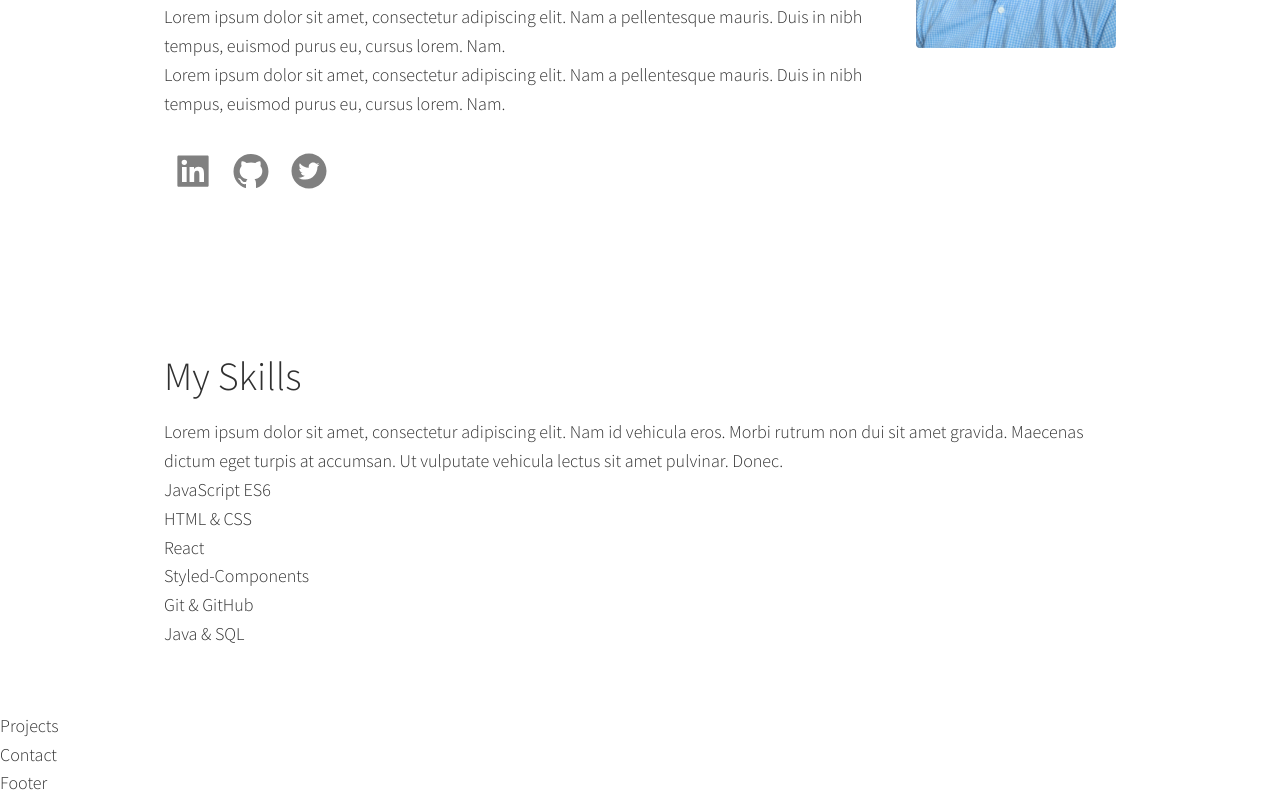
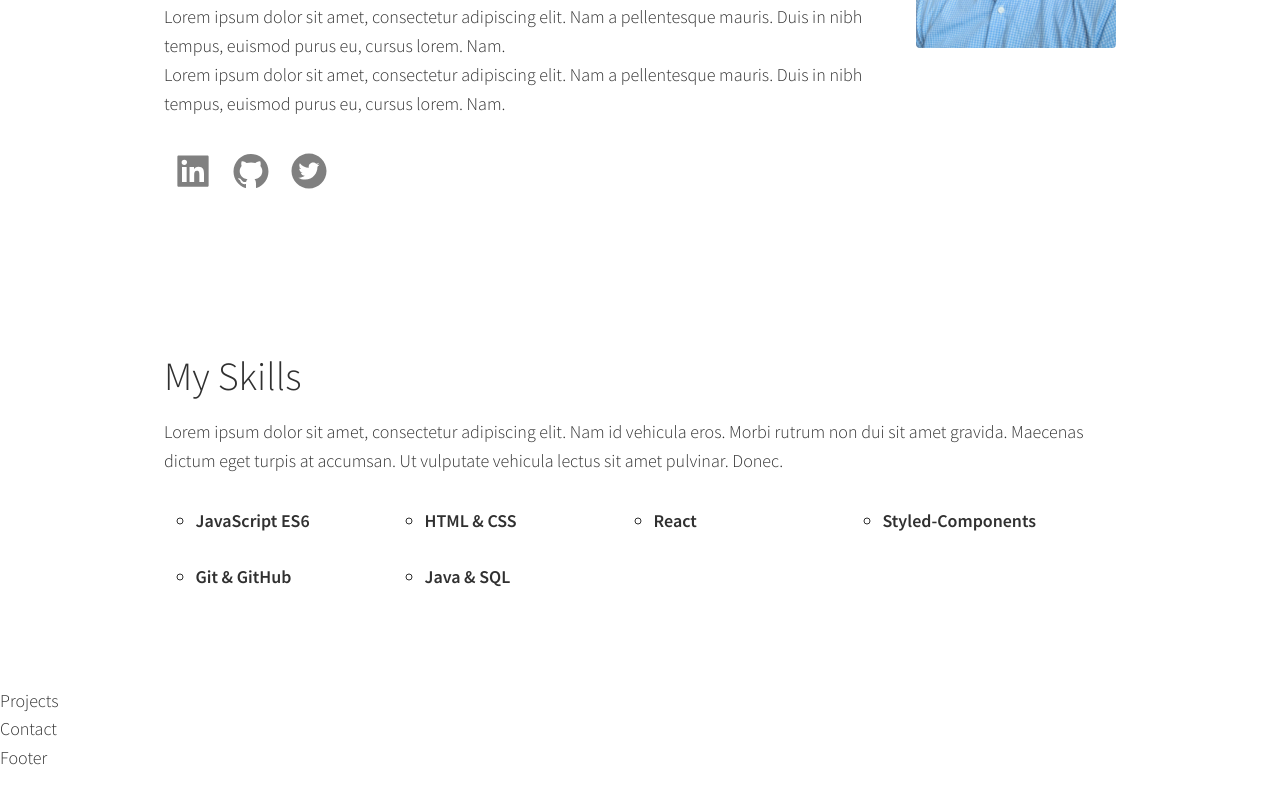
Before and after one commit to markjager13/next-portfolio, a Next.js app: page / in a window 1280 px wide. Shown: the part 363-1163 px from the top of the page. After the commit the page ends 1138 px from the top, so only its background shows below. Built offline with nearby package versions, Linux system fonts and the light colour scheme.

Commit message:
added skills styles, added simibold font 600 to _document

```diff
--- a/components/Skills.js
+++ b/components/Skills.js
@@ -1,19 +1,19 @@
 import React from 'react'
-import { Section, Title } from './styles/Skills.styled';
+import { Section, Title, SkillsList } from './styles/Skills.styled';
 
 const Skills = () => {
   return (
     <Section>
         <Title>My Skills</Title>
         <p>Lorem ipsum dolor sit amet, consectetur adipiscing elit. Nam id vehicula eros. Morbi rutrum non dui sit amet gravida. Maecenas dictum eget turpis at accumsan. Ut vulputate vehicula lectus sit amet pulvinar. Donec.</p>
-        <ul>
+        <SkillsList>
             <li>JavaScript ES6</li>
             <li>HTML & CSS</li>
             <li>React</li>
             <li>Styled-Components</li>
             <li>Git & GitHub</li>
             <li>Java & SQL</li>
-        </ul>
+        </SkillsList>
     </Section>
   )
 }
--- a/components/styles/About.styled.js
+++ b/components/styles/About.styled.js
@@ -34,7 +34,7 @@ export const Title = styled.div`
     font-size: 3.75rem;
 
     span {
-        font-weight: 600;
+        font-weight: 900;
     }
 `;
 
--- a/components/styles/Skills.styled.js
+++ b/components/styles/Skills.styled.js
@@ -16,3 +16,16 @@ export const Title = styled.div`
         font-weight: 600;
     }
 `;
+
+export const SkillsList = styled.ul`
+    margin: 1em;
+    display: grid;
+    grid-template-columns: repeat(4, 1fr);
+    grid-template-rows: 1fr 1fr;
+
+    li {
+        margin: 0.75em;
+        list-style: circle;
+        font-weight: 600;
+    }
+`;
--- a/pages/_document.js
+++ b/pages/_document.js
@@ -4,7 +4,7 @@ export default function Document() {
   return (
     <Html>
         <Head>
-        <link href="https://fonts.googleapis.com/css2?family=DM+Sans&family=Source+Sans+Pro:wght@300;900&display=swap" rel="stylesheet" />
+        <link href="https://fonts.googleapis.com/css2?family=DM+Sans&family=Source+Sans+Pro:wght@300;600;900&display=swap" rel="stylesheet" />
         </Head>
         <body>
             <Main />
```
